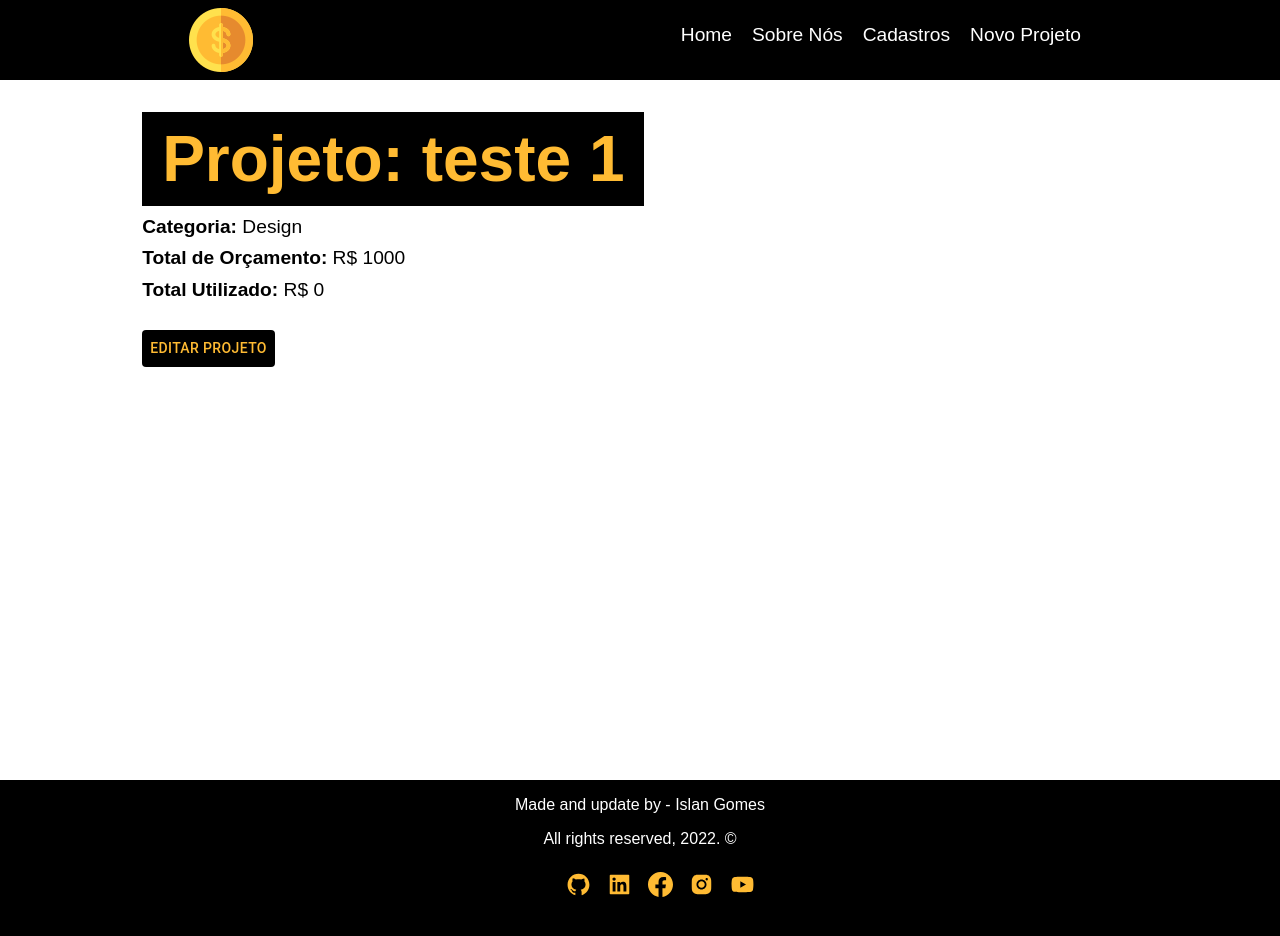
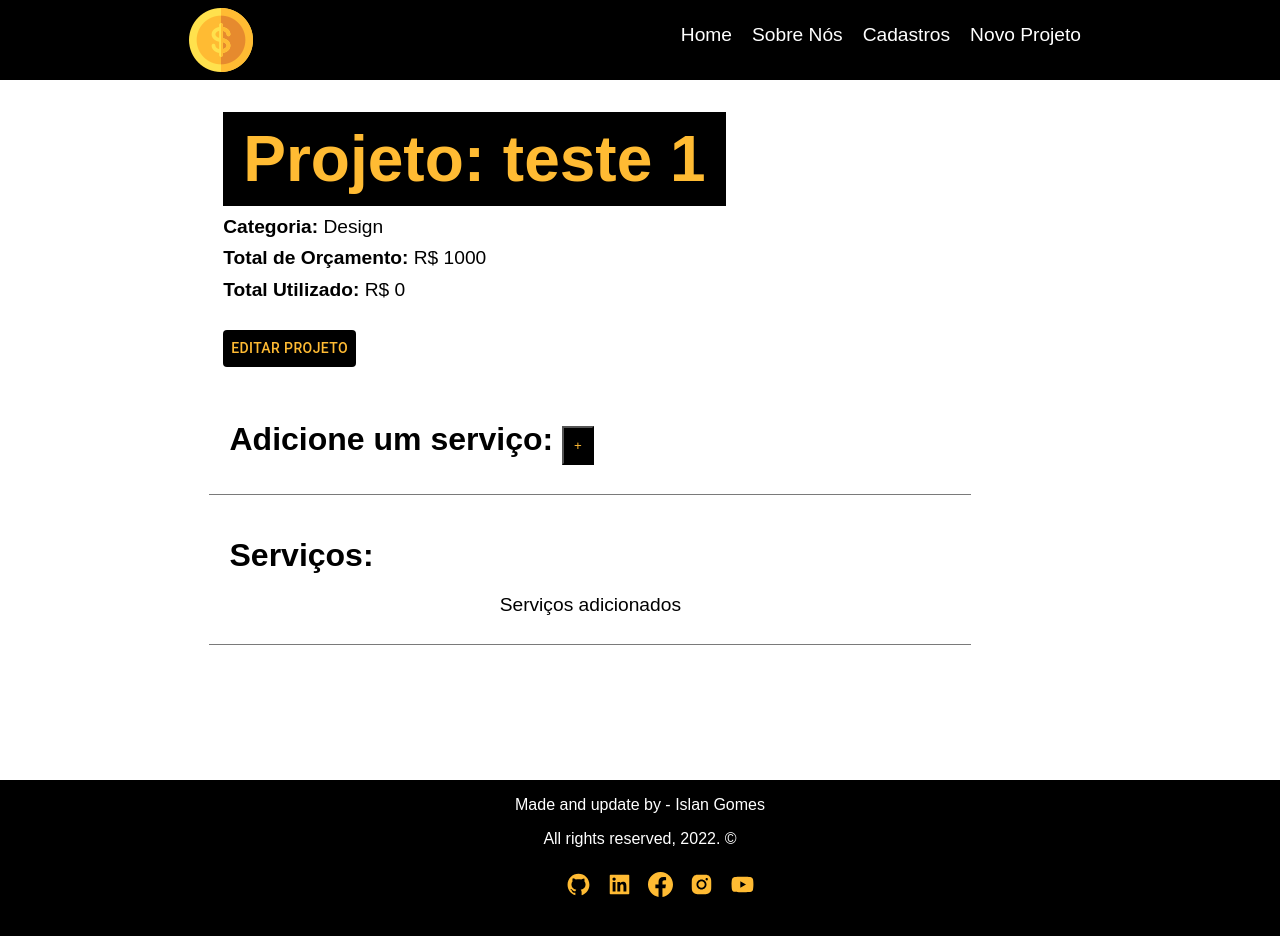
Before and after one commit to Lanmgomez/CRUD-React-from-You-Tube-MB, a React (Vite) app: page /projects/1 in a window 1280 px wide. Shown: the top 936 px of the page. Built offline with nearby package versions, Linux system fonts and the light colour scheme; data requests are answered from the project's data file.

Commit message:
atualizações 11/01/2023 - 16h:54min

```diff
--- a/src/components/Button/NewProjectButton.jsx
+++ b/src/components/Button/NewProjectButton.jsx
@@ -1,10 +1,10 @@
 import './NewProjectButton.sass'
 import { Link } from 'react-router-dom'
 
-const NewProjectButton = ({ to, text }) => {
+const NewProjectButton = ({ to, btnText }) => {
   return (
     <button className='btn'>
-        <Link to={to}>{text}</Link>
+        <Link to={to}>{btnText}</Link>
     </button>
   )
 }
--- a/src/pages/Edit_Project_page/EditProjectPage.jsx
+++ b/src/pages/Edit_Project_page/EditProjectPage.jsx
@@ -2,29 +2,33 @@ import "./EditProjectPage.sass"
 // hooks
 import { useParams } from "react-router-dom"
 import { useState, useEffect } from "react"
-import { useLocation } from "react-router-dom"
 // components
 import Loader from "../../components/Loader/Loader"
-import Container from "../../layout/Container"
+import ServicesForm from "../../components/Services_Form/ServicesForm"
+import ProjectForm from "../../components/Project_Form/ProjectForm"
 // material ui
 import Box from '@mui/material/Box';
 import Button from '@mui/material/Button';
 import Typography from '@mui/material/Typography';
 import Modal from '@mui/material/Modal';
-import ProjectForm from "../../components/Project_Form/ProjectForm"
-import Messages from "../../layout/Messages"
 
 const EditProjectPage = () => {
 
     const { id } = useParams()
 
+    // api
     const [registeredProjects, setRegisteredProjects] = useState([])
+
+    // modal
     const [open, setOpen] = useState(false);
-
     const handleOpen = () => setOpen(true);
     const handleClose = () => setOpen(false);
 
+    // messages
     const [editMessageSucess, setEditMessageSucess] = useState(false)
+    const [errorServiceMSG, setErrorServiceMSG] = useState(false)
+    // component
+    const [showServiceForm, setServiceForm] = useState(false)
 
     useEffect(() => {
         setTimeout(() => {
@@ -41,12 +45,36 @@ const EditProjectPage = () => {
     }
 
     const editPost = (registeredProjects) => {
+        // budget validation
+        if (registeredProjects.budget < registeredProjects.cost) {
+            // message
+        }
+
         axios.patch(`http://localhost:5000/projects/${registeredProjects.id}`, registeredProjects)
-             .then((response) => { setRegisteredProjects(response.data),
-                                   handleClose(),
-                                   MessageSucess()
-              })
+             .then((response) => { setRegisteredProjects(response.data), handleClose(), MessageSucess() })
              .catch((error) => console.log(error))
+    }
+
+    const toggleServiceForm = () => {
+        setServiceForm(!showServiceForm)
+    }
+
+    const createService = (registeredProjects) => {
+
+        // last service
+        const lastService = registeredProjects.services[registeredProjects.services.length -1]
+        lastService.id = Math.floor( Math.random() * 1000 )
+
+        const lastServiceCost = lastService.cost
+        const newCost = parseFloat(registeredProjects.cost) + parseFloat(lastServiceCost)
+
+        console.log(lastServiceCost)
+
+        // maximum value validation
+        if (newCost > parseFloat(registeredProjects.budget)) {
+            setErrorServiceMSG(true)
+            console.log(errorServiceMSG)
+        }
     }
 
     // css lib modal @material/ui
@@ -70,10 +98,10 @@ const EditProjectPage = () => {
 
   return (
     <div className="project-edit-card">{registeredProjects.name ? (
-            <Container>
+            <div>
                 {editMessageSucess &&  <p className="editMessageSucess">Alterações salvas</p>}
                 <div className="project-edit-card2">
-                    <h1>Projeto: {registeredProjects.name}</h1>
+                    <h1 className="title">Projeto: {registeredProjects.name}</h1>
                             <p><span>Categoria:</span> {registeredProjects.category.name}</p>
                             <p><span>Total de Orçamento:</span> R$ {registeredProjects.budget}</p>
                             <p><span>Total Utilizado:</span> R$ {registeredProjects.cost}</p>
@@ -97,7 +125,25 @@ const EditProjectPage = () => {
                                 </Typography>
                             </Box>
                         </Modal>
-            </Container>
+                <div className="service-form-container">
+                    <h1>Adicione um serviço:&nbsp;
+                        <button className="add-service-btn-style" onClick={toggleServiceForm}>
+                        {!showServiceForm ? "+" : "Fechar"}
+                        </button>
+                    </h1>
+                    {errorServiceMSG && <p className="errorServiceMSG">Orçamento excedeu o limite, verifique novamente!</p>}
+                    {showServiceForm && (
+                            <ServicesForm
+                                handleSubmit={createService}
+                                projectData={registeredProjects}
+                            />
+                        )}
+                </div>
+                <div className="services">
+                    <h1>Serviços:</h1>
+                        <p>Serviços adicionados</p>
+                </div>
+            </div>
     ) : (<Loader />)}
     </div>
   )
--- a/src/pages/Edit_Project_page/EditProjectPage.sass
+++ b/src/pages/Edit_Project_page/EditProjectPage.sass
@@ -3,8 +3,9 @@
     display: flex
 
     .project-edit-card2
-        padding: 2em 10em 5em
-        margin-left: -30%
+        padding: 2em 5em
+        width: 100%
+        margin-left: -25%
 
     .editMessageSucess
         width: 195px
@@ -16,12 +17,39 @@
         color: #155724
         background-color: #d4edda
         border-color: #c3ebcb
-    h1
+
+    .service-form-container, .services
+        margin-top: 2em
+        margin-left: -15%
+        border-bottom: 1px solid #7a7a7a
+        margin-bottom: 1.2em
+        padding-bottom: 1.2em
+        display: flex
+        flex-direction: column
+        justify-content: space-between
+        flex-wrap: wrap
+
+    .errorServiceMSG
+        color: #721c24
+        background-color: #f8d7da
+        border-color: #f5c6cb
+        padding: 1em
+        margin: 0 auto
+        text-align: center
+        margin-bottom: 2em
+        border-radius: 5px
+
+    .title
         background-color: #000
         color: #fb3
         width: 100%
         padding: 10px 20px 10px 20px
         font-size: 4em
+
+    h1
+        width: 100%
+        padding: 10px 20px 10px 20px
+        font-size: 2em
 
     p
         margin-top: .5em
@@ -30,3 +58,12 @@
 
     span
         font-weight: 900
+
+    .add-service-btn-style
+        background-color: #000
+        color: #fb3
+        padding: 10px
+        transition: .5s
+
+        &:hover
+            background-color: #fff
--- a/src/pages/cadastros_page/Cadastros.jsx
+++ b/src/pages/cadastros_page/Cadastros.jsx
@@ -6,9 +6,9 @@ import { useState, useEffect } from "react"
 // components
 import Messages from "../../layout/Messages"
 import Container from "../../layout/Container"
-import NewProjectButton from "../../components/Button/NewProjectButton"
 import ProjectCardInfos from "../../components/Projects_Cards_Infos/ProjectCardInfos"
 import Loader from "../../components/Loader/Loader"
+import NewProjectButton from "../../components/Button/NewProjectButton"
 
 const Cadastros = () => {
 
@@ -48,7 +48,7 @@ const Cadastros = () => {
     <div className="project-container">
       <div className="title-container">
         <h1>Meus Projetos</h1>
-        <NewProjectButton to={`/NewProject`} text="Novo Projeto" />
+        <NewProjectButton to={`/NewProject`} btnText={`Novo Projeto`} />
       </div>
       {message && <Messages msg={message} type={`success`} />}
       <Container customClass="start">
--- a/src/pages/home_page/Home.jsx
+++ b/src/pages/home_page/Home.jsx
@@ -7,7 +7,7 @@ const Home = () => {
     <section className="home-container">
       <h1>Bem vindo ao <span>Costs</span></h1>
         <p>Comece a gerenciar os seus projetos agora mesmo!</p>
-        <NewProjectButton to={`/NewProject`} text="Novo Projeto"/>
+          <NewProjectButton to={`/NewProject`} btnText={`Novo Projeto`} />
         <img src={savings} className="savings-img" alt="Costs" />
     </section>
   )
```
